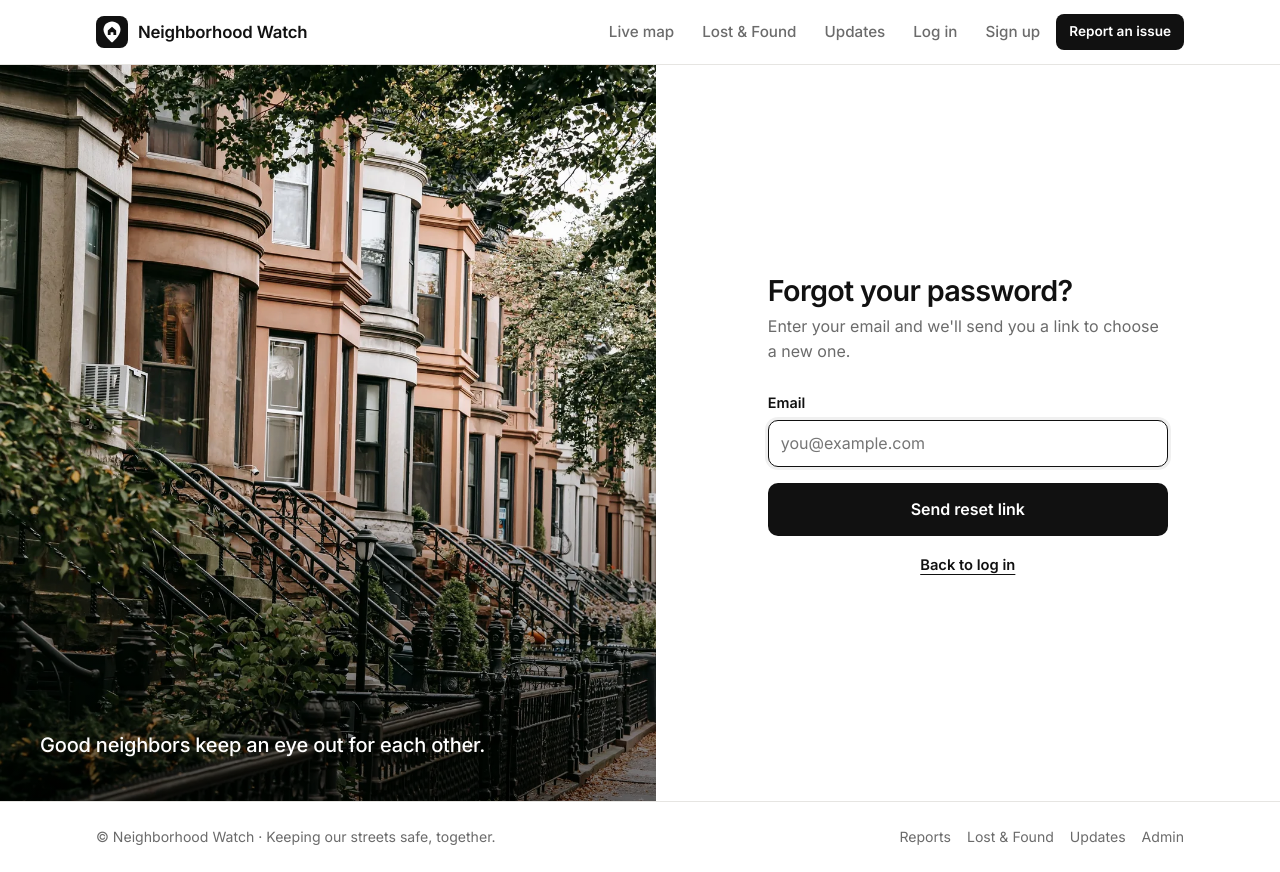
After one commit to Sarthak-bit-coder/CommunityForge, a Flask app: page /forgot in a window 1280 px wide. The commit adds this page. Run offline with Flask 3, Linux system fonts and the light colour scheme.

Commit message:
Login attempt limits and forgot password
- Wrong passwords: 5 per email and 20 per IP in 15 minutes, then a pause;
  admin TOTP codes lock after 5 wrong tries
- Forgot password: signed reset link (1 hour, single use) sent by email,
  same response whether or not the account exists, 3 emails/hour per address;
  link is logged when email isn't configured yet
- ProxyFix trusts X-Forwarded-For so limits see real IPs behind ngrok
- Admin login handles bad requests and shows the lockout message

Co-Authored-By: Claude Opus 5.5 <noreply@anthropic.com>

```diff
--- a/community/app.py
+++ b/community/app.py
@@ -22,6 +22,7 @@ from werkzeug.utils import secure_filename
 from werkzeug.security import generate_password_hash, check_password_hash
 from werkzeug.middleware.proxy_fix import ProxyFix
 import pyotp
+from itsdangerous import URLSafeTimedSerializer, BadSignature, SignatureExpired
 import requests
 
 try:  # optional: load settings from a .env file if python-dotenv is installed
@@ -58,7 +59,7 @@ os.makedirs(UPLOAD_FOLDER, exist_ok=True)
 app.config['UPLOAD_FOLDER'] = UPLOAD_FOLDER
 
 # Behind ngrok (or another proxy) trust its X-Forwarded-Proto/Host so links use the public https address.
-app.wsgi_app = ProxyFix(app.wsgi_app, x_proto=1, x_host=1)
+app.wsgi_app = ProxyFix(app.wsgi_app, x_for=1, x_proto=1, x_host=1)
 
 Session(app)
 CORS(app)
@@ -372,23 +373,151 @@ def inject_auth():
     return {"google_enabled": google_configured()}
 
 
+# ---------------------------------------------------------------- login attempt limits
+# Failed attempts are counted per email and per IP address (in memory, so a restart clears them).
+
+class AttemptLimiter:
+    def __init__(self, limit, window_minutes):
+        self.limit, self.window = limit, window_minutes * 60
+        self.hits = {}
+        self.lock = threading.Lock()
+
+    def _recent(self, key, now):
+        hits = [t for t in self.hits.get(key, []) if now - t < self.window]
+        self.hits[key] = hits
+        return hits
+
+    def blocked(self, *keys):
+        """Minutes until the first blocked key frees up, or 0 if none is blocked."""
+        now = time.time()
+        with self.lock:
+            for key in keys:
+                hits = self._recent(key, now)
+                if len(hits) >= self.limit:
+                    return max(1, int((hits[0] + self.window - now) // 60) + 1)
+        return 0
+
+    def hit(self, *keys):
+        now = time.time()
+        with self.lock:
+            for key in keys:
+                self._recent(key, now).append(now)
+
+    def clear(self, *keys):
+        with self.lock:
+            for key in keys:
+                self.hits.pop(key, None)
+
+
+login_limiter = AttemptLimiter(limit=5, window_minutes=15)       # wrong passwords per email
+ip_limiter = AttemptLimiter(limit=20, window_minutes=15)         # wrong passwords per IP (any email)
+admin_limiter = AttemptLimiter(limit=5, window_minutes=15)       # wrong admin codes per username / IP
+reset_limiter = AttemptLimiter(limit=3, window_minutes=60)       # reset emails per address
+
+
+def client_ip():
+    return request.remote_addr or 'unknown'
+
+
+def too_many(minutes):
+    return f"Too many attempts. Please wait {minutes} minute{'s' if minutes != 1 else ''} and try again."
+
+
 @app.route('/login', methods=['GET', 'POST'])
 def login_page():
     error = None
     if request.method == 'POST':
         email = (request.form.get('email') or '').strip().lower()
         password = request.form.get('password') or ''
+        keys = (f"email:{email}",)
+        wait = login_limiter.blocked(*keys) or ip_limiter.blocked(client_ip())
+        if wait:
+            return render_template('login.html', error=too_many(wait)), 429
         user = User.query.filter(db.func.lower(User.email) == email).first()
         if user and user.check_password(password):
+            login_limiter.clear(*keys)
             nxt = safe_next(url_for('reports_page'))
             log_in(user)
             return redirect(nxt)
+        login_limiter.hit(*keys)
+        ip_limiter.hit(client_ip())
         if user and not user.password_hash:
-            error = ("This account doesn't have a password yet. Sign in with Google using the same email, "
-                     "then add a password on your Account page.")
+            error = ("This account doesn't have a password yet. Use \"Forgot password\" below to set one, "
+                     "or sign in with Google using the same email.")
         else:
             error = "That email and password don't match."
     return render_template('login.html', error=error)
+
+
+# ---------------------------------------------------------------- forgot password
+# The reset link is signed with SECRET_KEY, expires after an hour, and stops working once the
+# password changes (it includes a fingerprint of the current password hash).
+
+RESET_MAX_AGE = 3600
+
+
+def reset_serializer():
+    return URLSafeTimedSerializer(app.secret_key, salt='password-reset')
+
+
+def password_fingerprint(user):
+    return hashlib.sha256((user.password_hash or 'no-password').encode()).hexdigest()[:16]
+
+
+def reset_token(user):
+    return reset_serializer().dumps({"id": user.id, "pw": password_fingerprint(user)})
+
+
+def user_from_reset_token(token):
+    try:
+        data = reset_serializer().loads(token, max_age=RESET_MAX_AGE)
+    except (BadSignature, SignatureExpired):
+        return None
+    user = db.session.get(User, data.get("id")) if isinstance(data, dict) else None
+    if not user or not hmac.compare_digest(data.get("pw", ""), password_fingerprint(user)):
+        return None
+    return user
+
+
+@app.route('/forgot', methods=['GET', 'POST'])
+def forgot_page():
+    sent = False
+    if request.method == 'POST':
+        email = (request.form.get('email') or '').strip().lower()
+        key = f"reset:{email}"
+        user = User.query.filter(db.func.lower(User.email) == email).first()
+        # Same answer whether or not the account exists, so this page can't be used to find members.
+        if user and user.email != BOT_EMAIL and not reset_limiter.blocked(key, f"reset-ip:{client_ip()}"):
+            reset_limiter.hit(key, f"reset-ip:{client_ip()}")
+            link = url_for('reset_page', token=reset_token(user), _external=True)
+            body = (f"Hi {user.first_name},\n\nSomeone (hopefully you) asked to reset your Neighborhood Watch "
+                    f"password. Choose a new one here:\n\n{link}\n\nThe link works for one hour. If you didn't "
+                    f"ask for this, you can ignore this email.\n\n— Neighborhood Watch")
+            if not notifications.email_configured(app):
+                # No email server yet: print the link so the site owner can pass it on.
+                notifications.log(f"[reset] email isn't set up; reset link for {user.email}: {link}")
+            notifications.dispatch(app, mail, [("email", user.email, "Reset your password", body)])
+        sent = True
+    return render_template('forgot.html', sent=sent)
+
+
+@app.route('/reset/<token>', methods=['GET', 'POST'])
+def reset_page(token):
+    user = user_from_reset_token(token)
+    if not user:
+        flash("That reset link has expired or was already used. Ask for a new one below.", "error")
+        return redirect(url_for('forgot_page'))
+    error = None
+    if request.method == 'POST':
+        error = password_error(request.form.get('password') or '', request.form.get('confirm') or '')
+        if not error:
+            user.set_password(request.form['password'])
+            db.session.commit()
+            login_limiter.clear(f"email:{user.email.lower()}")
+            log_in(user)
+            flash("Your password was changed and you're logged in.", "success")
+            return redirect(url_for('reports_page'))
+    return render_template('reset.html', error=error, email=user.email)
 
 
 @app.route('/logout')
@@ -1268,13 +1397,19 @@ def delete_report(id):
 
 @app.route('/admin/login', methods=['POST'])
 def admin_login():
-    data = request.json
-    username = data.get("username")
-    token = data.get("token")
-    secret = ADMINS.get((username or '').strip().lower())
+    data = request.get_json(silent=True) or {}
+    username = str(data.get("username") or "").strip()
+    token = str(data.get("token") or "").strip()
+    keys = (f"admin:{username.lower()}", f"admin-ip:{client_ip()}")
+    wait = admin_limiter.blocked(*keys)
+    if wait:
+        return jsonify({"error": too_many(wait)}), 429
+    secret = ADMINS.get(username.lower())
     if secret and pyotp.TOTP(secret).verify(token):
+        admin_limiter.clear(*keys)
         session['admin'] = username
         return jsonify({"message": f"Logged in as {username}"}), 200
+    admin_limiter.hit(*keys)
     return jsonify({"error": "Unauthorized"}), 401
 
 
--- /dev/null
+++ b/community/templates/forgot.html
@@ -0,0 +1,29 @@
+{% extends "base.html" %}
+{% block title %}Forgot password{% endblock %}
+{% block content %}
+<div class="auth-split">
+  <div class="auth-photo" style="background-image:url('{{ url_for('static', filename='img/brownstone-street.webp') }}')">
+    <blockquote>Good neighbors keep an eye out for each other.</blockquote>
+  </div>
+  <div class="auth-panel">
+    <div class="auth-card">
+      {% if sent %}
+      <h1>Check your email</h1>
+      <p class="sub">If an account uses that address, we've sent it a link to choose a new password. The link works for one hour.</p>
+      <p class="muted small">Nothing arrived? Check your spam folder, or <a class="text-link" href="{{ url_for('forgot_page') }}">try again</a>.</p>
+      {% else %}
+      <h1>Forgot your password?</h1>
+      <p class="sub">Enter your email and we'll send you a link to choose a new one.</p>
+      <form method="POST">
+        <div class="field">
+          <label for="email">Email</label>
+          <input class="input" id="email" type="email" name="email" placeholder="you@example.com" required autofocus>
+        </div>
+        <button class="btn btn-primary btn-block btn-lg" type="submit">Send reset link</button>
+      </form>
+      {% endif %}
+      <p class="auth-foot"><a class="text-link" href="{{ url_for('login_page') }}">Back to log in</a></p>
+    </div>
+  </div>
+</div>
+{% endblock %}
--- a/community/templates/login.html
+++ b/community/templates/login.html
@@ -19,7 +19,7 @@
                  value="{{ request.form.get('email', '') }}">
         </div>
         <div class="field">
-          <label for="password">Password</label>
+          <label for="password" style="display:flex;justify-content:space-between">Password <a class="text-link small" href="{{ url_for('forgot_page') }}">Forgot password?</a></label>
           <input class="input" id="password" type="password" name="password" required autocomplete="current-password">
         </div>
         <button class="btn btn-primary btn-block btn-lg" type="submit">Log in</button>
```
Also changed, not shown: community/templates/admin.html (+7 -3 lines), community/templates/reset.html (added, +28 -0 lines), community/README.md.
